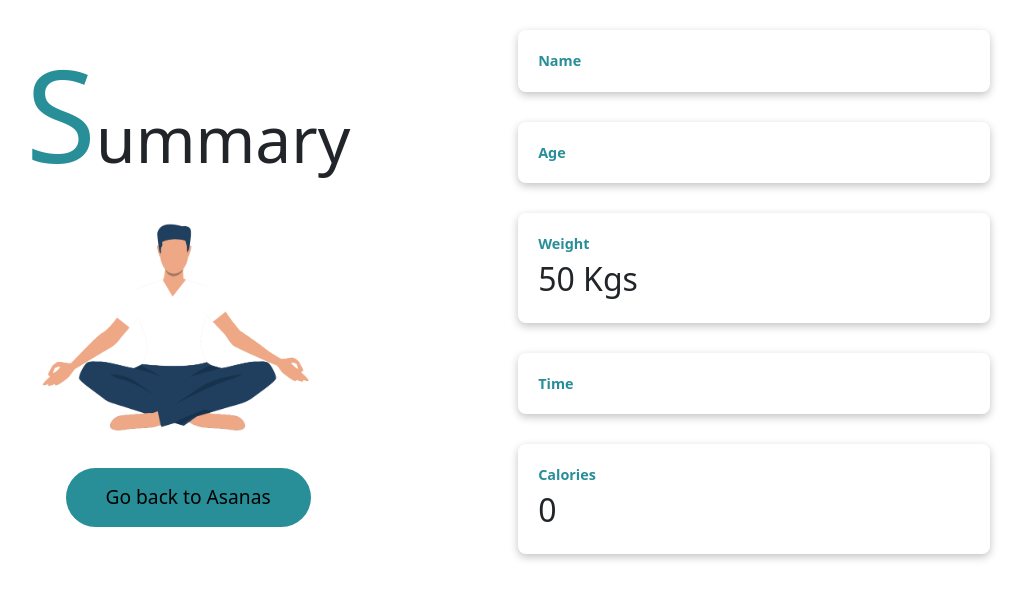
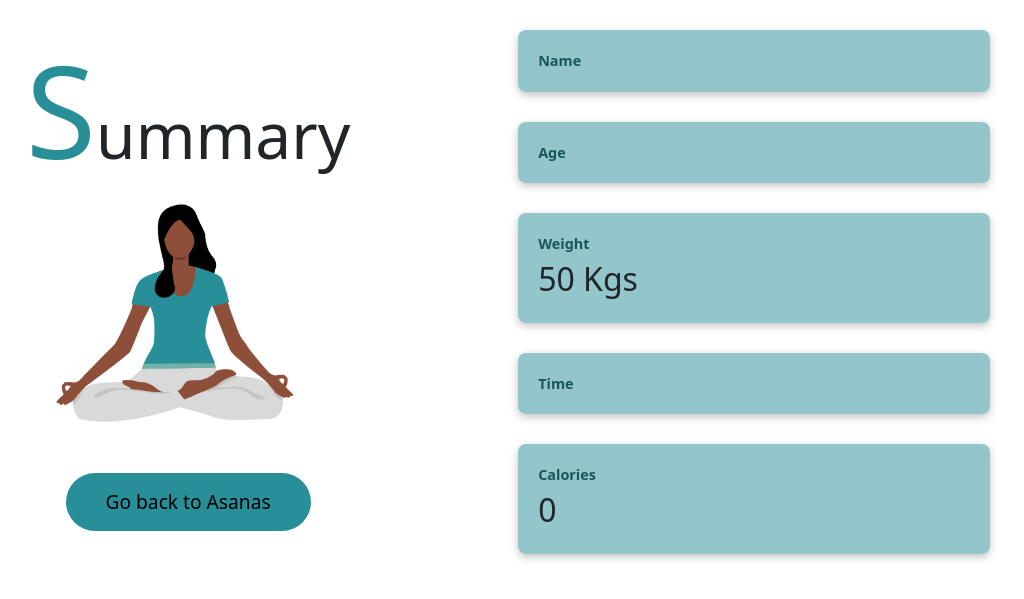
Before and after one commit to vennu-venu/asana-aesthetics, a Flask app: page /summary in a window 1280 px wide. Shown: the top 599 px of the page, without its empty margins (122-1146 px from the left). Run offline with Flask 3, Linux system fonts and the light colour scheme.

Commit message:
minor-changes-in-style

```diff
--- a/static/css/main.css
+++ b/static/css/main.css
@@ -376,7 +376,7 @@ small {
   animation: fadeInDown;
   animation-duration: 1.2s;
 }
-.stats_summary{
+.stats_summary {
   width: 40%;
   display: flex;
   flex-direction: column;
@@ -402,7 +402,7 @@ small {
 }
 .stats_head {
   font-size: 0.9em;
-  color: rgb(40, 142, 152);
+  color: rgb(24, 86, 92);
   font-weight: 600;
 }
 .stats_value {
@@ -415,12 +415,11 @@ small {
   min-width: 300px;
   border-radius: 8px;
   width: 100%;
+  background-color: rgb(40, 142, 152, 0.5);
 }
 .stats_detail:hover {
-  background-color: rgb(40, 142, 152,0.5);
+  background-color: rgb(40, 142, 152, 0.8);
   transition-duration: 0.5s;
-  animation: bounce;
-  animation-duration: 1.2s;
 }
 .stats_btn {
   display: block;
--- a/templates/summary.html
+++ b/templates/summary.html
@@ -3,7 +3,7 @@
 <div class="stats_container">
   <div class="stats_left">
     <h2><span class="starting_letter-2">S</span>ummary</h2>
-    <img src="../static/img/basic.png" alt="" />
+    <img src="../static/img/padma.png" alt="" />
     <a href="asanas"
       ><button class="stats_btn">Go back to Asanas</button></a
     >
```
